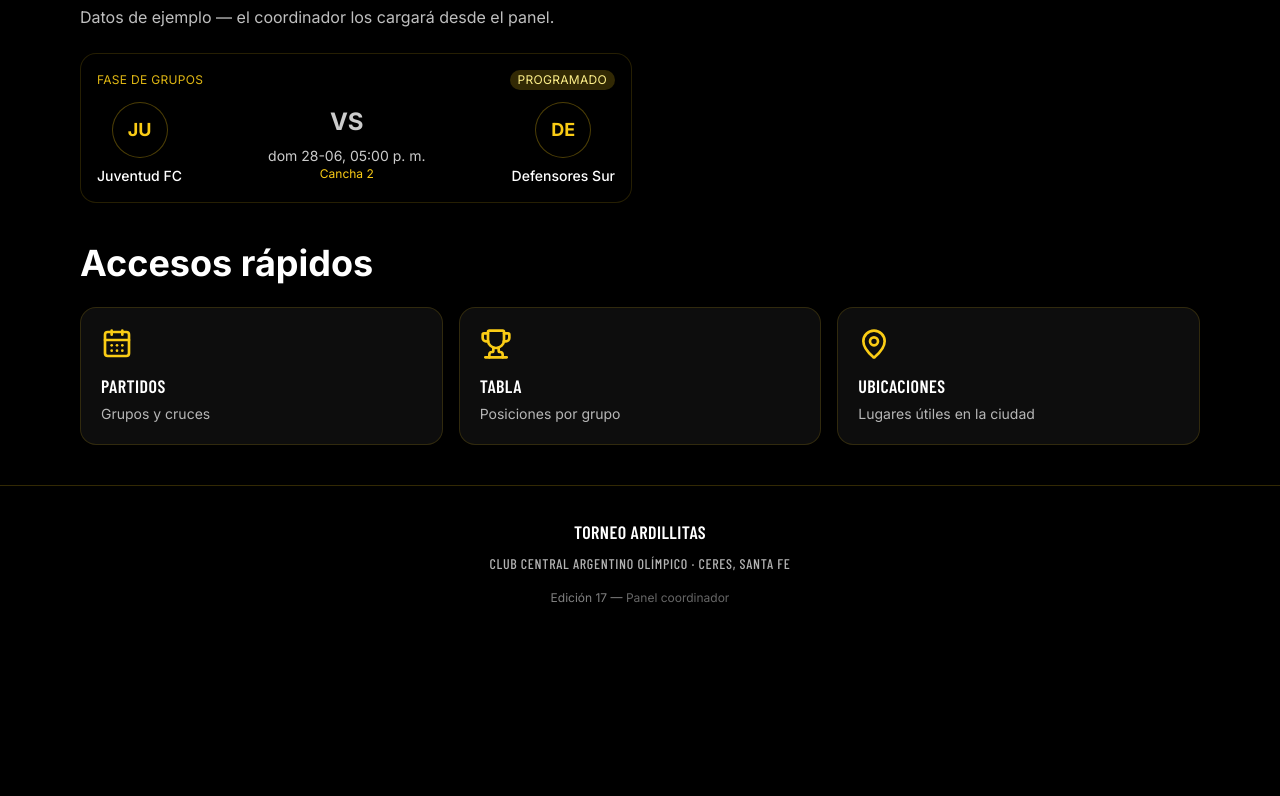
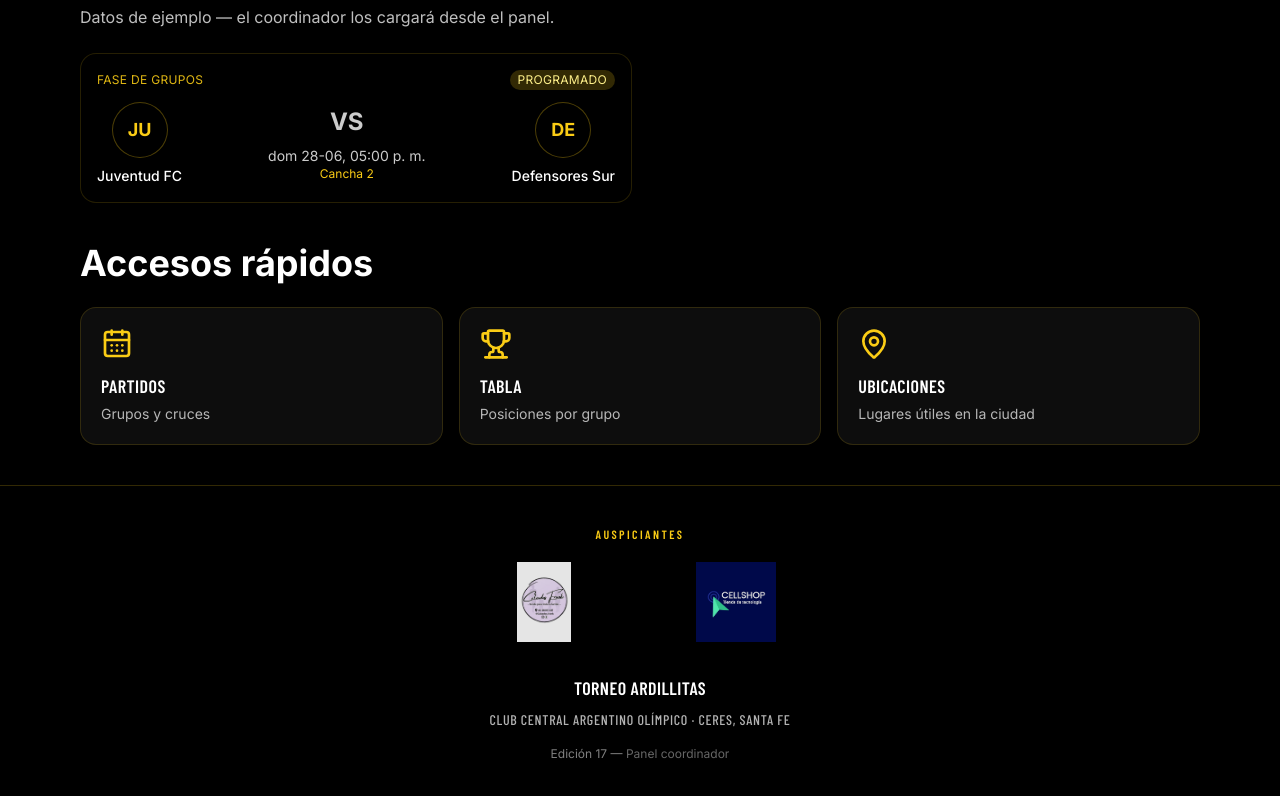
Before and after one commit to RafaCeccotti-Dev/torneo-ardillitas, a Next.js app: page / in a window 1280 px wide. Shown: the part 1159-1955 px from the top of the page. Before the commit the page ends 1797 px from the top, so only its background shows below. Built offline with nearby package versions, Linux system fonts and the light colour scheme.

Commit message:
Agrega logos de auspiciantes en el footer

```diff
--- a/src/components/site-header.tsx
+++ b/src/components/site-header.tsx
@@ -110,7 +110,47 @@ export function SiteHeader({ className }: { className?: string }) {
 
 export function SiteFooter() {
   return (
-    <footer className="border-t border-yellow-400/20 bg-black px-4 py-8 text-center text-sm text-white/70">
+    <footer className="border-t border-yellow-400/20 bg-black px-4 py-10 text-center text-sm text-white/70">
+      {siteConfig.sponsors.length > 0 ? (
+        <div className="mx-auto mb-8 max-w-4xl">
+          <p className="font-display mb-5 text-xs font-semibold uppercase tracking-[0.2em] text-yellow-400">
+            Auspiciantes
+          </p>
+          <div className="flex flex-wrap items-center justify-center gap-8 md:gap-12">
+            {siteConfig.sponsors.map((sponsor) => {
+              const logo = (
+                <div className="relative h-16 w-28 sm:h-20 sm:w-36">
+                  <Image
+                    src={sponsor.logo}
+                    alt={sponsor.name}
+                    fill
+                    className="object-contain"
+                    sizes="144px"
+                  />
+                </div>
+              );
+
+              return "href" in sponsor && sponsor.href ? (
+                <a
+                  key={sponsor.name}
+                  href={sponsor.href}
+                  target="_blank"
+                  rel="noopener noreferrer"
+                  className="opacity-90 transition hover:opacity-100"
+                  title={sponsor.name}
+                >
+                  {logo}
+                </a>
+              ) : (
+                <div key={sponsor.name} className="opacity-90" title={sponsor.name}>
+                  {logo}
+                </div>
+              );
+            })}
+          </div>
+        </div>
+      ) : null}
+
       <p className="font-display text-lg font-semibold uppercase tracking-wide text-white">
         {siteConfig.name}
       </p>
--- a/src/config/site.ts
+++ b/src/config/site.ts
@@ -42,6 +42,18 @@ export const siteConfig = {
     header: "/logos/ardillita-pelota.png",
     mascot: "/logos/ardillita-celebrando.png",
   },
+  /** Auspiciantes fijos en código — no se editan desde el panel */
+  sponsors: [
+    {
+      name: "Calzados Frank",
+      logo: "/auspiciantes/calzados-frank.png",
+      href: "https://www.instagram.com/calzados_frank/",
+    },
+    {
+      name: "Cellshop",
+      logo: "/auspiciantes/cellshop.png",
+    },
+  ],
 } as const;
 
 /** Rutas de fondos en /public/backgrounds — reemplazá con las fotos del coordinador */
```
Also changed, not shown: public/auspiciantes/calzados-frank.png (added), public/auspiciantes/cellshop.png (added).
